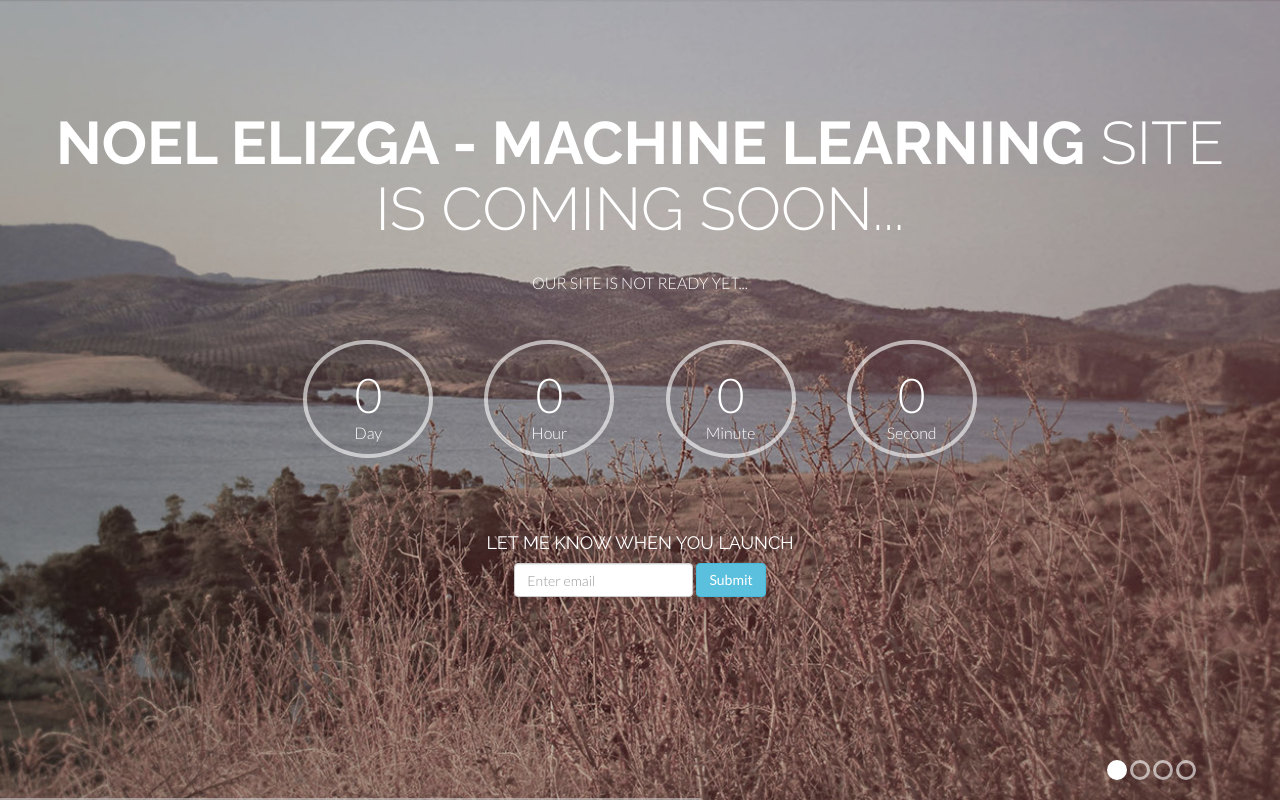
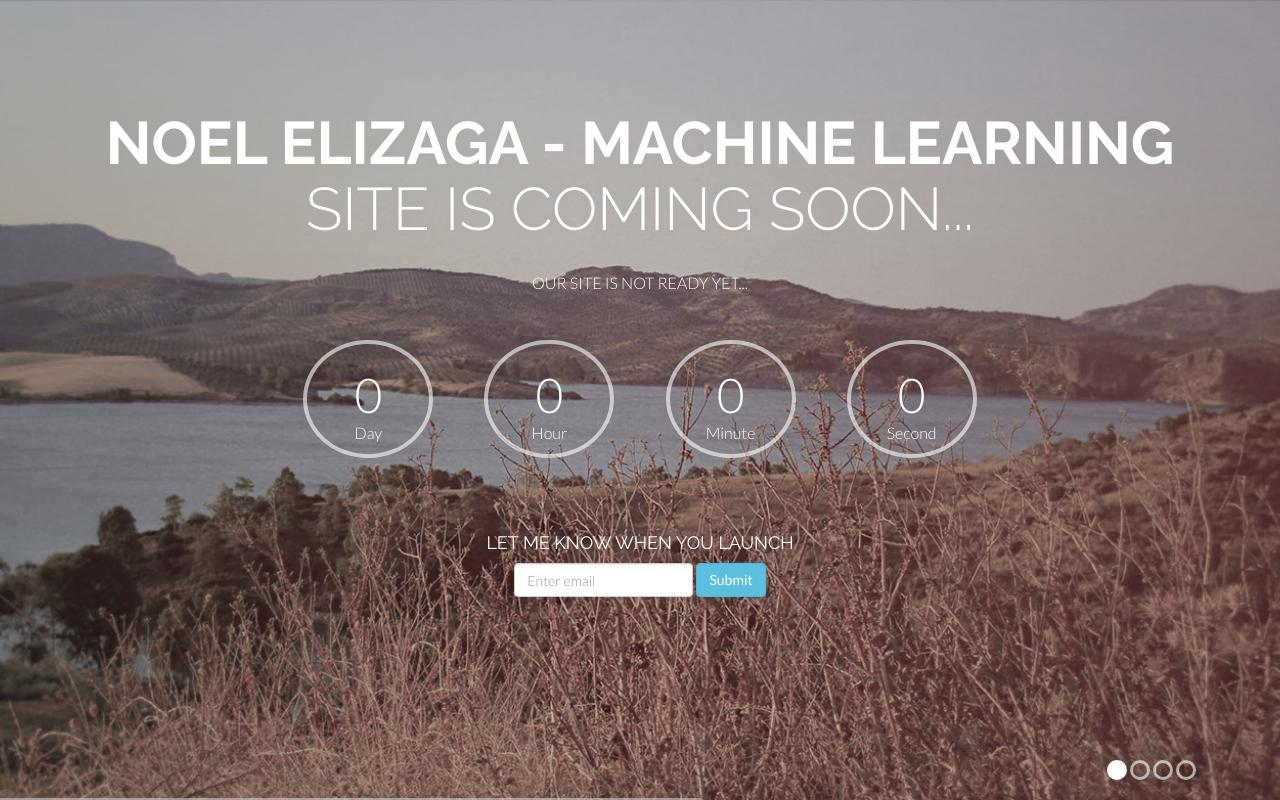
Before and after one commit to nbelizaga/site, a plain HTML site: page index.html in a window 1280 px wide. Drawn offline with nearby package versions, Linux system fonts and the light colour scheme.

Commit message:
spell check

```diff
--- a/index.html
+++ b/index.html
@@ -35,7 +35,7 @@
         <div class="container">
             <header>
                 <!-- HEADLINE -->
-                <h1 data-animated="GoIn"><b>Noel Elizga - Machine Learning</b> site is coming soon...</h1>
+                <h1 data-animated="GoIn"><b>Noel Elizaga - Machine Learning</b> site is coming soon...</h1>
             </header>
             <!-- START TIMER -->
             <div id="timer" data-animated="FadeIn">
```
